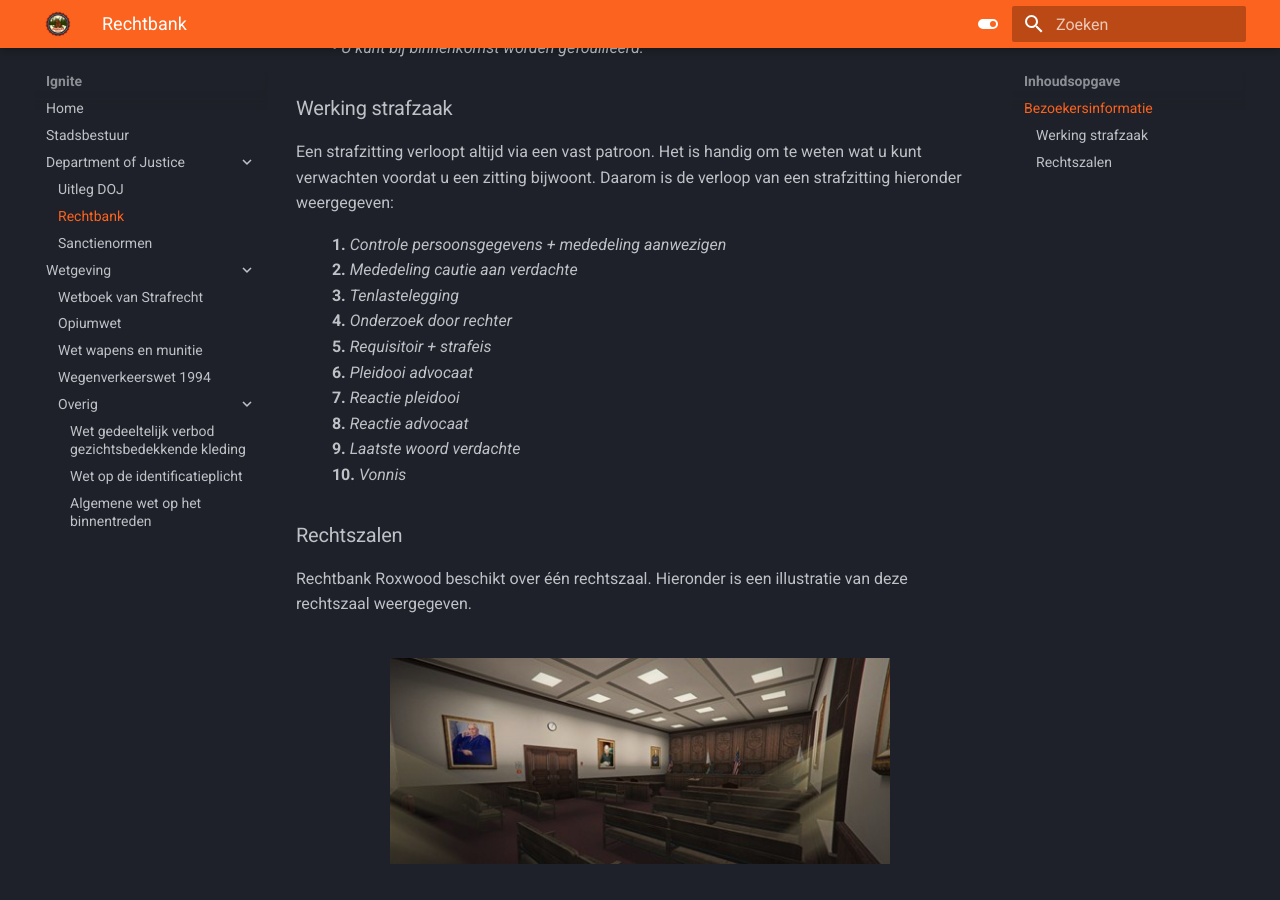
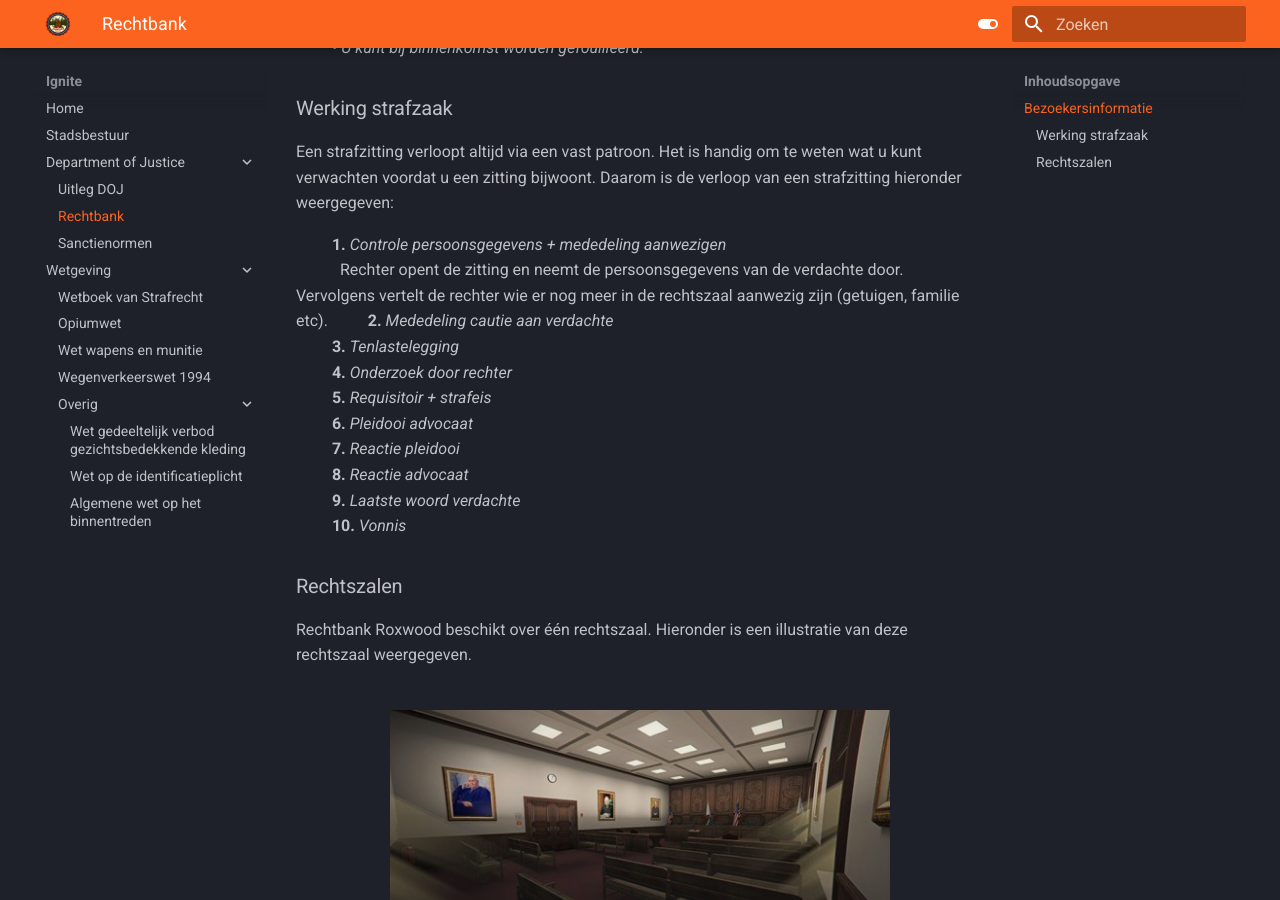
Before and after one commit to NLDenny/wetboek, an MkDocs documentation site: the page built from docs/rechtbank.md, in a window 1280 px wide and 900 px high, scrolled down 584 px. Built offline with MkDocs 1.6.1 and Material for MkDocs 9.7.7, drawn with Linux system fonts in a browser that asks for light colours.

Commit message:
Update rechtbank.md

```diff
--- a/docs/rechtbank.md
+++ b/docs/rechtbank.md
@@ -21,6 +21,7 @@ Een strafzitting verloopt altijd via een vast patroon. Het is handig om te weten
 Daarom is de verloop van een strafzitting hieronder weergegeven:
 
 &ensp; &nbsp; &nbsp; &nbsp; __1.__ _Controle persoonsgegevens + mededeling aanwezigen_ <br />
+&ensp; &nbsp; &nbsp; &nbsp; &nbsp; Rechter opent de zitting en neemt de persoonsgegevens van de verdachte door. Vervolgens vertelt de rechter wie er nog meer in de rechtszaal aanwezig zijn (getuigen, familie etc).
 &ensp; &nbsp; &nbsp; &nbsp; __2.__ _Mededeling cautie aan verdachte_ <br />
 &ensp; &nbsp; &nbsp; &nbsp; __3.__ _Tenlastelegging_ <br />
 &ensp; &nbsp; &nbsp; &nbsp; __4.__ _Onderzoek door rechter_ <br />
```
